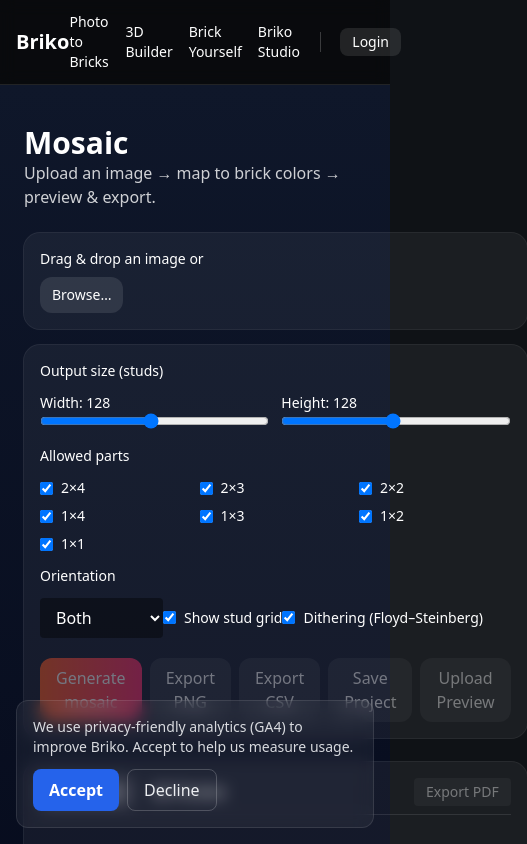
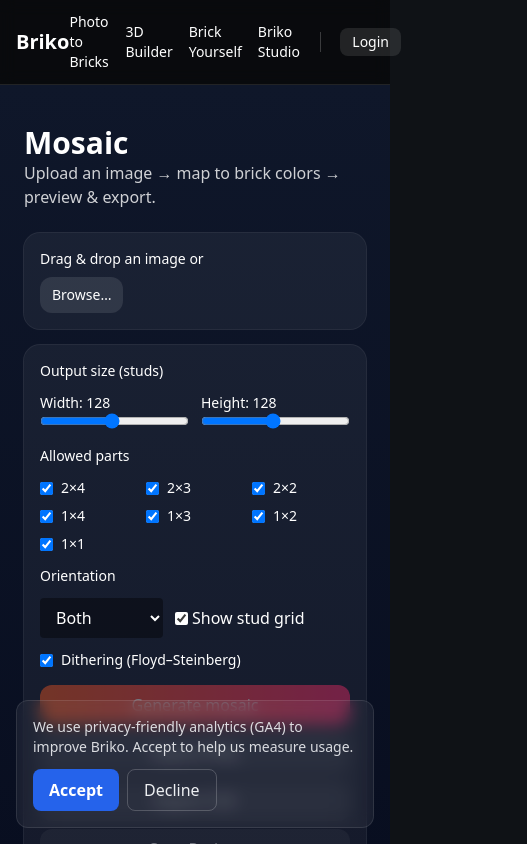
Before and after one commit to logphile/brikoappv2, a Nuxt app: page /mosaic in a window 390 px wide. Shown: the top 844 px of the page, 527 px wide, since content can reach past the window. Built offline with nearby package versions, Linux system fonts and the light colour scheme.

Commit message:
style: improve mosaic controls layout and responsiveness on mobile

```diff
--- a/app/pages/mosaic.vue
+++ b/app/pages/mosaic.vue
@@ -184,23 +184,26 @@
             </label>
           </div>
           <label class="block text-sm mt-3">Orientation</label>
+          <div class="flex items-center mt-1">
             <select v-model="mosaic.settings.snapOrientation" class="bg-black/40 rounded px-3 py-2">
               <option value="both">Both</option>
               <option value="horizontal">Horizontal</option>
               <option value="vertical">Vertical</option>
             </select>
-          <label class="inline-flex items-center gap-2 text-sm mt-2">
-            <input type="checkbox" v-model="showGrid"> Show stud grid
+            <label class="ml-3 flex items-center gap-1 select-none">
+              <input type="checkbox" v-model="showGrid" class="accent-current" />
+              <span>Show stud grid</span>
             </label>
+          </div>
           <label class="inline-flex items-center gap-2 text-sm mt-2">
             <input type="checkbox" v-model="useDither"> Dithering (Floyd–Steinberg)
           </label>
-          <div class="flex gap-2 pt-2">
-            <button class="px-4 py-2 rounded-xl bg-cta-grad disabled:opacity-40" :disabled="!grid || mosaic.status==='tiling'" @click="onGenerate">Generate mosaic</button>
-            <button class="px-4 py-2 rounded-xl bg-white/10 disabled:opacity-40" :disabled="!mosaic.tilingResult" @click="mosaic.exportPNG">Export PNG</button>
-            <button class="px-4 py-2 rounded-xl bg-white/10 disabled:opacity-40" :disabled="!mosaic.tilingResult" @click="mosaic.exportCSV">Export CSV</button>
-            <button class="px-4 py-2 rounded-xl bg-white/10 disabled:opacity-40" :disabled="!mosaic.currentProjectId" @click="saveNow">Save Project</button>
-            <button class="px-4 py-2 rounded-xl bg-white/10 disabled:opacity-40" :disabled="!mosaic.currentProjectId || !mosaic.tilingResult" @click="uploadPrev">Upload Preview</button>
+          <div class="mt-4 flex flex-wrap gap-2 sm:gap-3">
+            <button class="px-4 py-2 rounded-xl bg-cta-grad disabled:opacity-40 w-full sm:w-auto" :disabled="!grid || mosaic.status==='tiling'" @click="onGenerate">Generate mosaic</button>
+            <button class="px-4 py-2 rounded-xl bg-white/10 disabled:opacity-40 w-full sm:w-auto" :disabled="!mosaic.tilingResult" @click="mosaic.exportPNG">Export PNG</button>
+            <button class="px-4 py-2 rounded-xl bg-white/10 disabled:opacity-40 w-full sm:w-auto" :disabled="!mosaic.tilingResult" @click="mosaic.exportCSV">Export CSV</button>
+            <button class="px-4 py-2 rounded-xl bg-white/10 disabled:opacity-40 w-full sm:w-auto" :disabled="!mosaic.currentProjectId" @click="saveNow">Save Project</button>
+            <button class="px-4 py-2 rounded-xl bg-white/10 disabled:opacity-40 w-full sm:w-auto" :disabled="!mosaic.currentProjectId || !mosaic.tilingResult" @click="uploadPrev">Upload Preview</button>
           </div>
         </div>
 
```
Lines whose indentation alone changed are shown as unchanged.
